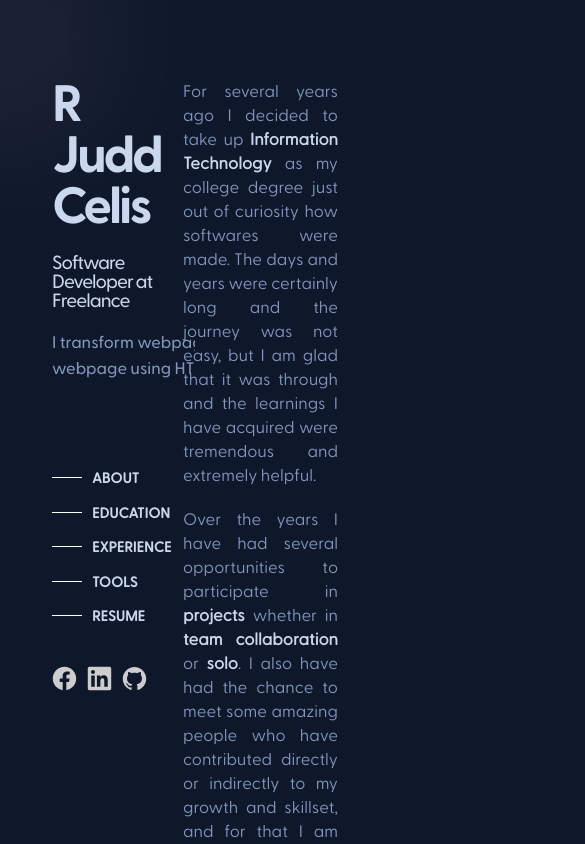
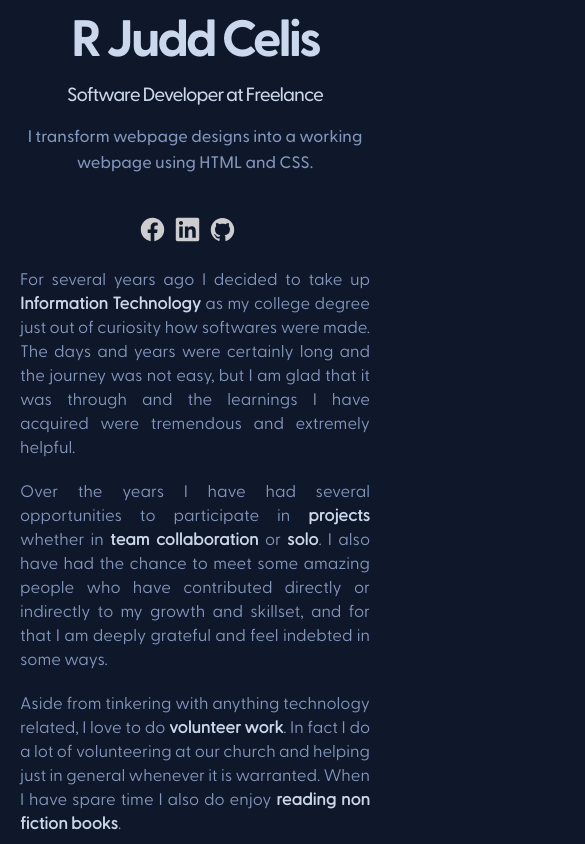
Before and after one commit to keyboardhit212/cv, a React (Create React App) app: page / in a window 390 px wide. Shown: the top 844 px of the page, 585 px wide, since content can reach past the window. Built offline with nearby package versions, Linux system fonts and the light colour scheme; the HTML template or start-up script is replaced by a standard one.

Commit message:
Added more breakpoints

```diff
--- a/src/App.css
+++ b/src/App.css
@@ -63,6 +63,7 @@ main > section:first-child .contact {
     z-index: 0;
 }
 
+/*BREAKPOINT FOR 1500px and Below*/
 @media only screen and (max-width: 1500px) {
     main > section:first-child {
         position: fixed;
@@ -99,6 +100,68 @@ main > section:first-child .contact {
     }
 }
 
-@media only screen and (max-width: 900px) {
+/*BREAKPOINT FOR 900px and BELOW*/
+@media only screen and (max-width: 950px) {
+    #root  main {
+        display: block;
+    }
+
+    #mousepointer {
+        display: none;
+    }
+
+    /*FIRST COLUMN*/
+    main > section:first-child {
+        position: static;
+        /* background: red; */
+        padding: 0;
+        height: 250px;
+        width: 100%;
+        padding-top: 15px;
+    }
+
+    main > section:first-child .name,
+    main > section:first-child .title,
+    main > section:first-child .description {
+        text-align: center;
+        width: 100% !important;
+    }
+
+    main > section:first-child .navigation {
+        display: none;
+    }
+
+    main > section:first-child .contact {
+        position: static;
+        margin: 0 auto;
+        width: 150px;
+        display: block;
+    }
+
+
+    /*SECOND COLUMN*/
+
+    main > section:nth-child(2) {
+        display: block;
+        position: relative;
+        right: 0;
+        width: 100%;
+        padding-top: 15px;
+        /* background: green; */
+    }
+
+    main {
+        display: flex;
+        flex-direction: column;
+        max-width: 950px;
+        min-width: 300px;
+        width: 100%;
+    }
+
+    .description > p > a {
+        display: block;
+        margin: 0;
+        text-align: center;
+    }
 
 }
```
